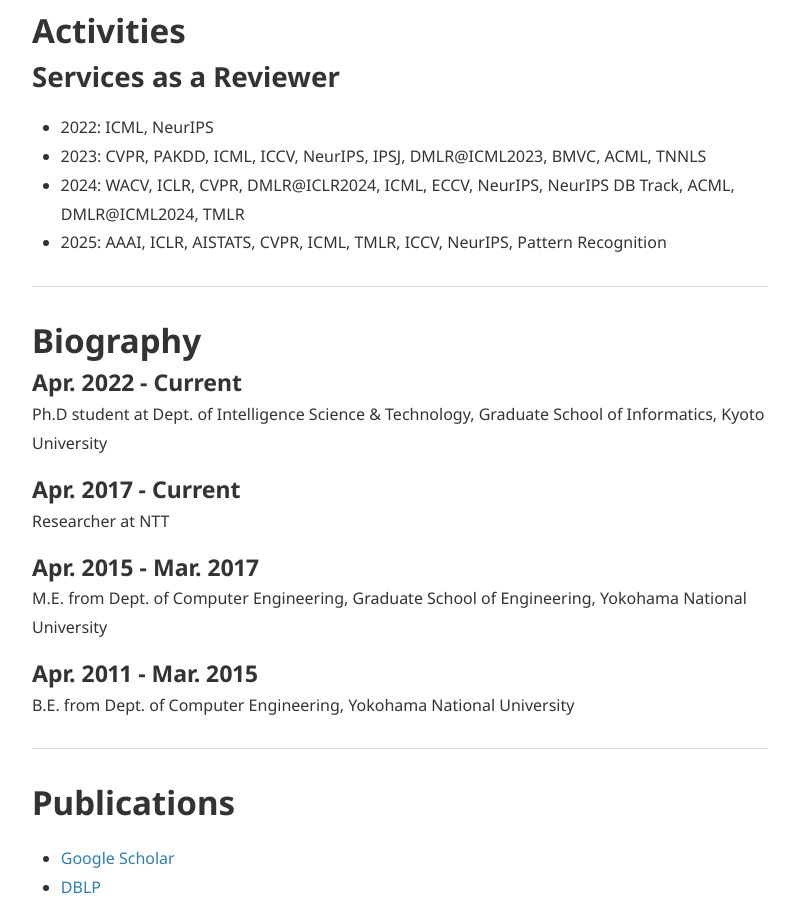
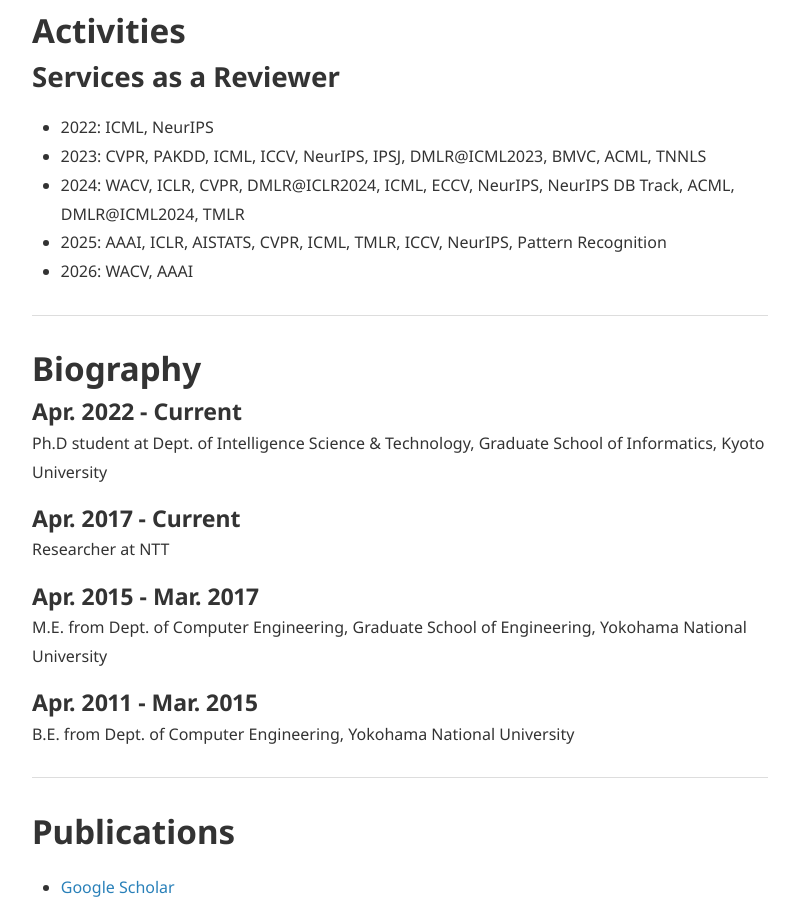
Before and after one commit to yshinya6/yshinya6.github.io, a Jekyll site: the page built from index.md, in a window 1280 px wide and 900 px high, scrolled down 1286 px. Shown: the whole window, without its empty margins (240-1039 px from the left). Built offline with Jekyll 4.4.1, drawn with Linux system fonts in a browser that asks for light colours; nearby versions of some CDN libraries.

Commit message:
Update reviewer activities

```diff
--- a/index.md
+++ b/index.md
@@ -47,6 +47,7 @@ My research interests are machine learning with synthetic data, generative model
 - 2023: CVPR, PAKDD, ICML, ICCV, NeurIPS, IPSJ, DMLR@ICML2023, BMVC, ACML, TNNLS
 - 2024: WACV, ICLR, CVPR, DMLR@ICLR2024, ICML, ECCV, NeurIPS, NeurIPS DB Track, ACML, DMLR@ICML2024, TMLR
 - 2025: AAAI, ICLR, AISTATS, CVPR, ICML, TMLR, ICCV, NeurIPS, Pattern Recognition
+- 2026: WACV, AAAI
 
 ---
 
```
